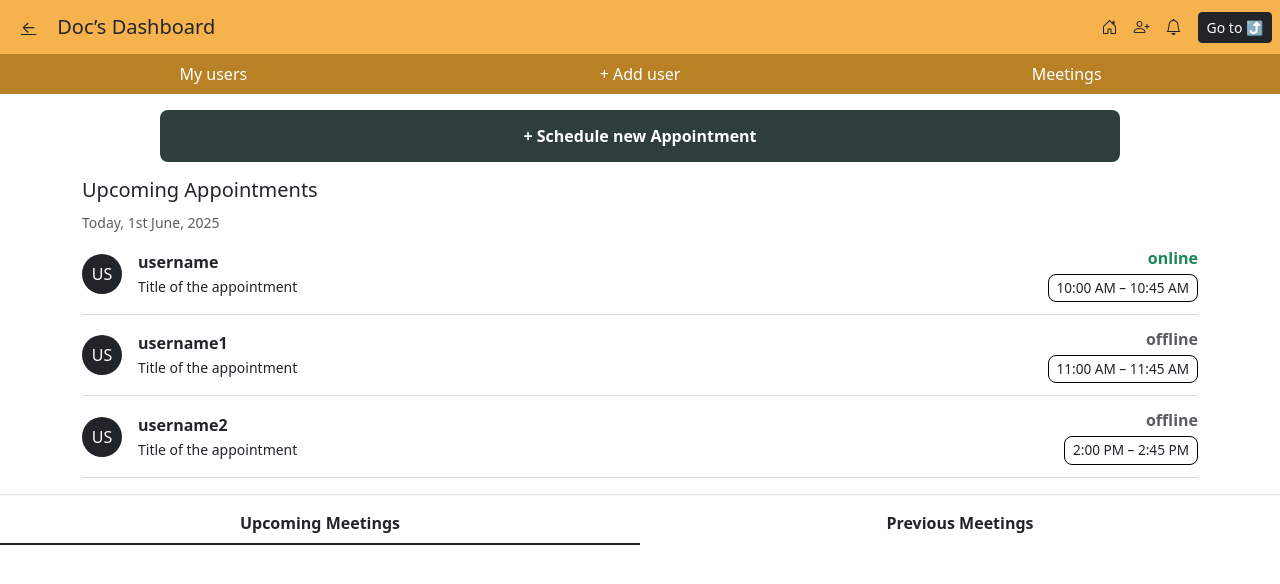
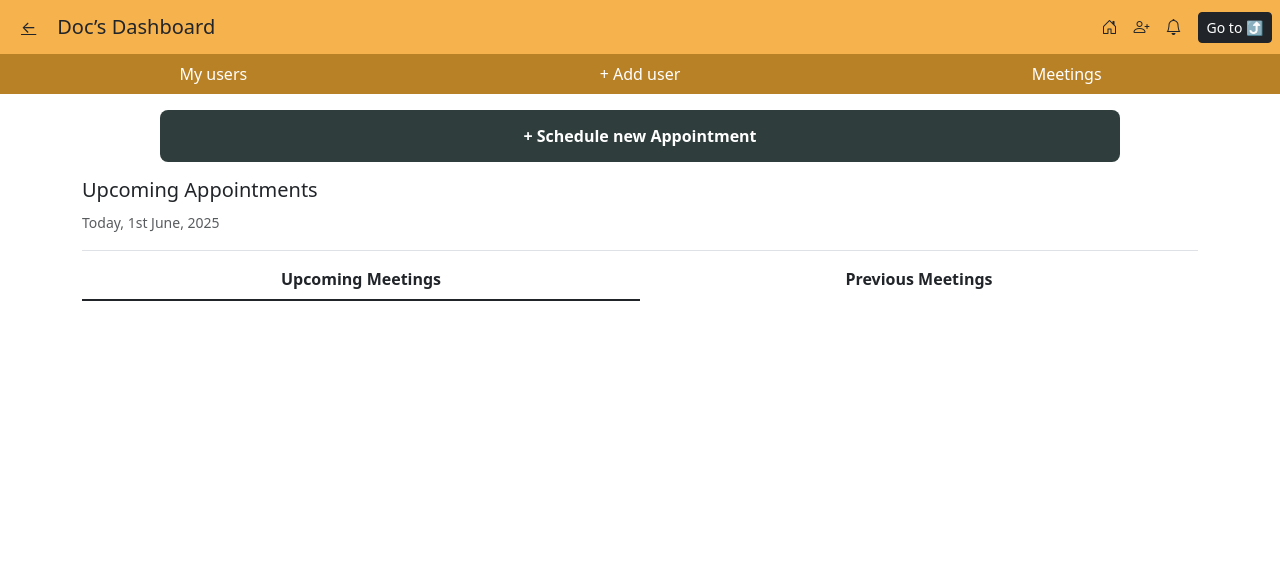
Before and after one commit to SaamyaTyagi/TreadWill-MS, an Angular app: page / in a window 1280 px wide. Shown: the top 584 px of the page. Built offline with nearby package versions, Linux system fonts and the light colour scheme.

Commit message:
linked upcoming w form

```diff
--- a/angular.json
+++ b/angular.json
@@ -25,6 +25,8 @@
               "src/assets"
             ],
             "styles": [
+              "node_modules/bootstrap/dist/css/bootstrap.min.css",
+              "node_modules/bootstrap-icons/font/bootstrap-icons.css",
               "src/styles.css"
             ],
             "scripts": [
--- a/package.json
+++ b/package.json
@@ -22,6 +22,7 @@
     "@angular/router": "^17.3.0",
     "@angular/ssr": "^17.3.0",
     "bootstrap": "^5.3.7",
+    "bootstrap-icons": "^1.13.1",
     "express": "^4.18.2",
     "rxjs": "~7.8.0",
     "tslib": "^2.3.0",
--- a/src/app/schedule-form/schedule-form.component.html
+++ b/src/app/schedule-form/schedule-form.component.html
@@ -1,18 +1,3 @@
-<!DOCTYPE html>
-<html lang="en">
-<head>
-  <meta charset="UTF-8" />
-  <title>Schedule Session</title>
-  <meta name="viewport" content="width=device-width, initial-scale=1" />
-
-  <!-- Bootstrap & Icons -->
-  <link href="https://cdn.jsdelivr.net/npm/bootstrap@5.3.3/dist/css/bootstrap.min.css" rel="stylesheet" />
-  <link rel="stylesheet" href="https://cdn.jsdelivr.net/npm/bootstrap-icons@1.10.5/font/bootstrap-icons.css" />
-
-  <!-- Custom CSS -->
-  <link rel="stylesheet" href="schedule-form.component.css" />
-</head>
-<body>
 <!-- Top Bar -->
 <div class="top-bar d-flex justify-content-between align-items-center">
   <div class="d-flex align-items-center gap-2">
@@ -41,41 +26,49 @@
   <!-- Username -->
   <div class="mb-3">
     <label class="form-label">Username:</label>
-      <input type="text" class="form-control rounded-pill" />
+    <input type="text" class="form-control rounded-pill" [(ngModel)]="username" />
   </div>
 
   <!-- Title -->
   <div class="mb-3">
     <label class="form-label">Title of meeting</label>
-      <input type="text" class="form-control rounded-pill" />
+    <input type="text" class="form-control rounded-pill"  [(ngModel)]="title"/>
   </div>
 
   <!-- Date and Time -->
   <div class="row mb-3">
     <div class="col-6">
       <label class="form-label">Date:</label>
-        <input type="date" class="form-control rounded-pill" />
+      <input type="date" class="form-control rounded-pill" [(ngModel)]="date" />
     </div>
     <div class="col-6">
       <label class="form-label">Time:</label>
-        <input type="time" class="form-control rounded-pill" />
+      <input type="time" class="form-control rounded-pill" [(ngModel)]="time" />
     </div>
   </div>
 
   <!-- Online / Offline -->
   <div class="mb-3 d-flex">
     <label class="circle-option">
-        <input type="radio" name="mode" id="online" onchange="toggleMode()" />
+      <input type="radio" id="online" #online name="mode" value="online" (change)="toggleMode()" />
       <span>online</span>
     </label>
     <label class="circle-option">
-        <input type="radio" name="mode" id="offline" onchange="toggleMode()" />
+      <input type="radio" id="offline" #offline name="mode" value="offline" (change)="toggleMode()" />
       <span>offline</span>
     </label>
   </div>
 
   <!-- Conditional Input -->
-    <div id="conditionalInput" class="mb-3" style="display: none;"></div>
+  <div class="mb-3" *ngIf="showConditionalInput">
+    <label class="form-label">{{ isOnlineMode ? 'Meeting Link:' : 'Location:' }}</label>
+    <input
+      [type]="isOnlineMode ? 'url' : 'text'"
+      class="form-control rounded-pill"
+      [placeholder]="isOnlineMode ? 'Enter the meeting link' : 'Enter location or select on Google Maps'"
+      *ngIf="showConditionalInput"
+    />
+  </div>
 
   <!-- Activities -->
   <div class="mb-3">
@@ -94,21 +87,13 @@
     <label class="form-label">Doctor’s notes:</label>
     <div class="position-relative">
       <textarea class="form-control rounded" placeholder="Write your notes here..." style="padding-left: 2.5rem;"></textarea>
-        <i class="bi bi-paperclip position-absolute top-50" style="left: 10px; cursor: pointer;" onclick="document.getElementById('fileInput').click()"></i>
-        <input type="file" id="fileInput" multiple style="display: none;" onchange="showFileNames(this)" />
+      <i class="bi bi-paperclip position-absolute top-50" style="left: 10px; cursor: pointer;" (click)="fileInput.click()"></i>
+      <input type="file" #fileInput multiple style="display: none;" (change)="showFileNames($event)" />
     </div>
     <div id="fileList" class="mt-2 small text-muted"></div>
   </div>
 
   <!-- Buttons -->
-    <button (click)="navigateToUpcomingTab()" class="btn btn-schedule">Schedule Appointment</button>
+  <button (click)="scheduleAppointment()" class="btn btn-schedule">Schedule Appointment</button>
   <button (click)="navigateToUpcomingTab()" class="btn btn-cancel">Cancel</button>
 </div>
-
-  <!-- Bootstrap JS -->
-  <script src="https://cdn.jsdelivr.net/npm/bootstrap@5.3.3/dist/js/bootstrap.bundle.min.js"></script>
-
-  <!-- Custom Script -->
-
-</body>
-</html>
--- a/src/app/schedule-form/schedule-form.component.ts
+++ b/src/app/schedule-form/schedule-form.component.ts
@@ -1,60 +1,79 @@
 import { Component, AfterViewInit } from '@angular/core';
 import { Router, RouterModule } from '@angular/router';
+import { CommonModule } from '@angular/common';
+import { AppointmentService } from '../appointment.service';
+import { FormsModule } from '@angular/forms';
+import { ViewChild, ElementRef } from '@angular/core';
 
 @Component({
   selector: 'app-schedule-form',
   standalone: true,
-  imports: [RouterModule],
+  imports: [RouterModule, CommonModule, FormsModule],
   templateUrl: './schedule-form.component.html',
-  styleUrls: ['./schedule-form.component.css']  // ✅ Corrected from styleUrl → styleUrls
+  styleUrls: ['./schedule-form.component.css']
 })
 export class ScheduleFormComponent implements AfterViewInit {
-  constructor(private router: Router) {}
+  @ViewChild('fileInput') fileInput!: ElementRef<HTMLInputElement>;
+  @ViewChild('fileList') fileList!: ElementRef<HTMLElement>;
+  @ViewChild('online') onlineRadio!: ElementRef<HTMLInputElement>;
+
+  selectedFileNames: string[] = [];
+  showConditionalInput = false;
+  isOnlineMode = false;
+  username = '';
+  title = '';
+  date = '';
+  time = '';
+  locationOrLink = '';
+
+  constructor(
+    private router: Router,
+    private appointmentService: AppointmentService,
+  ) {}
+
+
+  scheduleAppointment() {
+    this.appointmentService.updateFormData
+    ({
+      username: this.username,
+      title: this.title,
+      date: this.date,
+      time: this.time,
+      mode: this.isOnlineMode ? 'online' : 'offline',
+      locationOrLink: this.locationOrLink
+    });
+
+    this.router.navigate(['/']);
+    // this.router.navigate(['/upcoming-appointments']);
+  }
+
+  showFileNames(event: Event): void {
+    const input = event.target as HTMLInputElement;
+    if (input.files) {
+      this.selectedFileNames = Array.from(input.files).map(file => file.name);
+    }
+  }
 
   navigateToUpcomingTab() {
     this.router.navigate(['/']);
   }
 
   ngAfterViewInit(): void {
-    // File upload handler
-    const fileInput = document.getElementById('fileInput') as HTMLInputElement;
-    const fileList = document.getElementById('fileList') as HTMLElement;
+    const input = this.fileInput.nativeElement;
+    const list = this.fileList.nativeElement;
 
-    fileInput?.addEventListener('change', () => {
-      fileList.innerHTML = '';
-      Array.from(fileInput.files || []).forEach(file => {
+    input.addEventListener('change', () => {
+      list.innerHTML = '';
+      Array.from(input.files || []).forEach(file => {
         const div = document.createElement('div');
         div.textContent = '📄 ' + file.name;
-        fileList.appendChild(div);
+        list.appendChild(div);
       });
-    });
-
-    // Mode toggle handler
-    const onlineRadio = document.getElementById('online') as HTMLInputElement;
-    const offlineRadio = document.getElementById('offline') as HTMLInputElement;
-
-    [onlineRadio, offlineRadio].forEach(radio => {
-      radio?.addEventListener('change', () => this.toggleMode());
     });
   }
 
   toggleMode(): void {
-    const isOnline = (document.getElementById('online') as HTMLInputElement)?.checked;
-    const container = document.getElementById('conditionalInput') as HTMLElement;
-
-    container.innerHTML = '';
-    container.style.display = 'block';
-
-    if (isOnline) {
-      container.innerHTML = `
-        <label class="form-label">Meeting Link:</label>
-        <input type="url" class="form-control rounded-pill" placeholder="Enter the meeting link" />
-      `;
-    } else {
-      container.innerHTML = `
-        <label class="form-label">Location:</label>
-        <input type="text" class="form-control rounded-pill" placeholder="Enter location or select on Google Maps" />
-      `;
-    }
+    this.isOnlineMode = this.onlineRadio.nativeElement.checked;
+    this.showConditionalInput = true;
   }
 }
--- a/src/app/upcoming-appointments/upcoming-appointments.component.html
+++ b/src/app/upcoming-appointments/upcoming-appointments.component.html
@@ -1,20 +1,3 @@
-<!DOCTYPE html>
-<html lang="en">
-<head>
-  <meta charset="UTF-8">
-
-  <title>Doc Dashboard</title>
-  <meta name="viewport" content="width=device-width, initial-scale=1">
-
-  <!-- Bootstrap CSS and Icons -->
-  <link href="https://cdn.jsdelivr.net/npm/bootstrap@5.3.3/dist/css/bootstrap.min.css" rel="stylesheet">
-  <link rel="stylesheet" href="https://cdn.jsdelivr.net/npm/bootstrap-icons@1.10.5/font/bootstrap-icons.css">
-
-  <!-- Your Custom Styles -->
-  <link rel="stylesheet" href="upcoming-appointments.component.css">
-</head>
-<body>
-
 <!-- Top yellow nav bar -->
 <div class="top-bar p-2 d-flex flex-wrap align-items-center justify-content-between">
   <div class="d-flex align-items-center mb-2 mb-sm-0">
@@ -38,7 +21,7 @@
 
 <!-- Schedule Button -->
 <div class="text-center">
-    <button (click)="navigateToSchedule()"  class="btn btn-schedule w-75 w-sm-75">+ Schedule new Appointment</button>
+  <button (click)="navigateToSchedule()" class="btn btn-schedule w-75 w-sm-75">+ Schedule new Appointment</button>
 </div>
 
 <!-- Appointment List -->
@@ -47,63 +30,36 @@
   <small class="text-muted">Today, 1st June, 2025</small>
 
   <!-- Appointment Entry -->
-    <div class="appointment-box d-flex flex-column flex-sm-row align-items-start align-items-sm-center justify-content-between"
-    (click)="navigateToAppointment('username1')"
+
+  <div *ngFor="let appt of appointments"
+     class="appointment-box d-flex flex-column flex-sm-row align-items-start align-items-sm-center justify-content-between mb-3"
+     (click)="navigateToAppointment(appt.username)"
      style="cursor: pointer;">
+
   <div class="d-flex align-items-center mb-2 mb-sm-0">
-        <div class="rounded-circle bg-dark text-white d-flex justify-content-center align-items-center me-3" style="width: 40px; height: 40px;">US</div>
+    <div class="rounded-circle bg-dark text-white d-flex justify-content-center align-items-center me-3"
+         style="width: 40px; height: 40px;">
+      {{ appt.username.substring(0, 2).toUpperCase() }}
+    </div>
     <div>
-          <strong>username</strong><br>
-          <small>Title of the appointment</small>
-        </div>
-      </div>
-      <div class="text-end">
-        <div class="text-success fw-bold">online</div>
-        <div class="appt-time">10:00 AM – 10:45 AM</div>
+      <strong>{{ appt.username }}</strong><br />
+      <small>{{ appt.title }}</small>
     </div>
   </div>
 
-    <div class="appointment-box d-flex flex-column flex-sm-row align-items-start align-items-sm-center justify-content-between"
-     (click)="navigateToAppointment('username1')"
-     style="cursor: pointer;">
-
-      <div class="d-flex align-items-center mb-2 mb-sm-0">
-        <div class="rounded-circle bg-dark text-white d-flex justify-content-center align-items-center me-3" style="width: 40px; height: 40px;">US</div>
-        <div>
-          <strong>username1</strong><br>
-          <small>Title of the appointment</small>
-        </div>
-      </div>
   <div class="text-end">
-        <div class="text-muted fw-bold">offline</div>
-        <div class="appt-time">11:00 AM – 11:45 AM</div>
+    <div [ngClass]="{
+          'text-success fw-bold': appt.mode === 'online',
+          'text-muted fw-bold': appt.mode === 'offline'
+        }">{{ appt.mode }}</div>
+    <div class="appt-time">{{ appt.time }}</div>
   </div>
 </div>
 
-    <div class="appointment-box d-flex flex-column flex-sm-row align-items-start align-items-sm-center justify-content-between"
-    (click)="navigateToAppointment('username1')"
-     style="cursor: pointer;">
-      <div class="d-flex align-items-center mb-2 mb-sm-0">
-        <div class="rounded-circle bg-dark text-white d-flex justify-content-center align-items-center me-3" style="width: 40px; height: 40px;">US</div>
-        <div>
-          <strong>username2</strong><br>
-          <small>Title of the appointment</small>
-        </div>
-      </div>
-      <div class="text-end">
-        <div class="text-muted fw-bold">offline</div>
-        <div class="appt-time">2:00 PM – 2:45 PM</div>
-      </div>
-    </div>
-  </div>
+
 
 <!-- Bottom Tabs -->
 <div class="row text-center mt-3 pt-2 fw-bold border-top mx-0">
   <div class="col-6 border-bottom border-2 border-dark py-2">Upcoming Meetings</div>
   <div style="cursor: pointer" (click)="navigateToPreviousTab()" class="col-6 py-2">Previous Meetings</div>
 </div>
-
-  <!-- Bootstrap JS -->
-
-</body>
-</html>
```
Also changed, not shown: src/app/appointment.service.ts (added, +36 -0 lines), src/app/upcoming-appointments/upcoming-appointments.component.ts (+21 -6 lines), 2 other files (tests, documents, lock files or other folders). Lines whose indentation alone changed are shown as unchanged.
